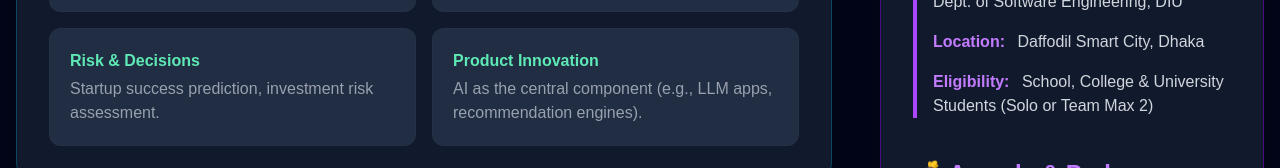
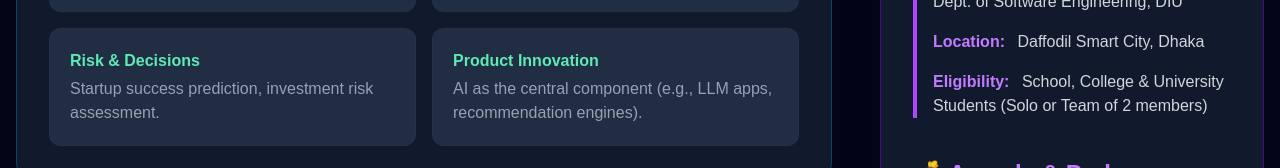
Before and after one commit to KhandakerSamin/data-science-summit-2025, a Next.js app: page /project-showcase in a window 1280 px wide. Shown: the part 771-939 px from the top of the page. Built offline with nearby package versions, Linux system fonts and the light colour scheme.

Commit message:
feat: Clarify team size and eligibility wording in Data Hackathon and Project Showcase pages

```diff
--- a/src/app/data-hackathon/page.js
+++ b/src/app/data-hackathon/page.js
@@ -185,7 +185,7 @@ export default function DataHackathonPage() {
                             <p className="text-gray-300 mb-4">University, college, and school students with valid student ID required</p>
 
                             <h4 className="text-lg font-bold text-cyan-400 mb-3">Team Size</h4>
-                            <p className="text-gray-300 mb-4">Up to 2 members per team</p>
+                            <p className="text-gray-300 mb-4">Team of 2 members</p>
                         </div>
                         <div>
                             <h4 className="text-lg font-bold text-cyan-400 mb-3">What You&apos;ll Get</h4>
--- a/src/app/project-showcase/page.js
+++ b/src/app/project-showcase/page.js
@@ -114,7 +114,7 @@ export default function ProjectShowcasePage() {
                                     <span className="font-bold mr-2 text-purple-400">Location:</span> Daffodil Smart City, Dhaka
                                 </p>
                                 <p className="text-gray-300">
-                                    <span className="font-bold mr-2 text-purple-400">Eligibility:</span> School, College & University Students (Solo or Team Max 2)
+                                    <span className="font-bold mr-2 text-purple-400">Eligibility:</span> School, College & University Students (Solo or Team of 2 members)
                                 </p>
                             </div>
 
```
